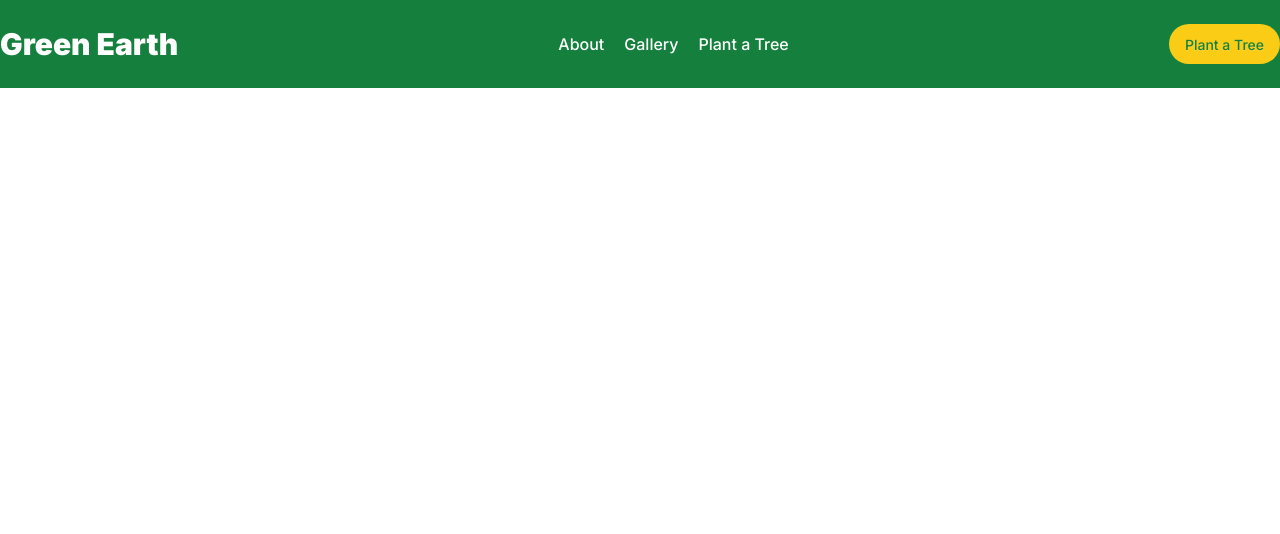
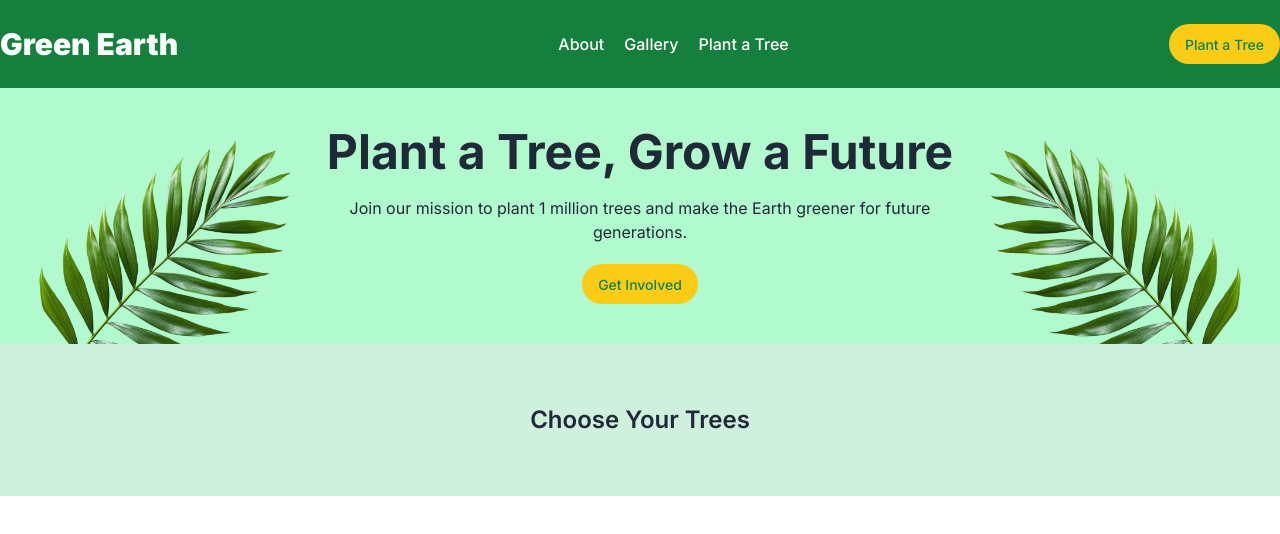
Before and after one commit to syedshafinahmed/Green-Earth, a plain HTML site: page index.html in a window 1280 px wide. Drawn offline with nearby package versions, Linux system fonts and the light colour scheme.

Commit message:
added banner

```diff
--- a/index.html
+++ b/index.html
@@ -25,5 +25,20 @@
             <div><button class="btn text-[#15803D] bg-[#FACC15] font-medium rounded-full border-none shadow-none">Plant a Tree</button></div>
         </nav>
     </header>
+
+    <section class="flex justify-evenly bg-[#b0face] pt-8">
+        <img class="hidden md:block w-1/4" src="assets/hero-leaf1.png" alt="">
+        <div class="flex flex-col justify-center items-center space-y-5">
+            <h1 class="text-[#1F2937] font-bold text-center text-2xl md:text-5xl">Plant a Tree, Grow a Future</h1>
+            <p class="text-[#1F2937] text-sm md:text-base text-center px-20 md:px-0">Join our mission to plant 1 million trees and
+                make the Earth greener for future generations.</p>
+            <div class="pb-8"><button
+                    class="btn text-[#15803D] bg-[#FACC15] font-medium rounded-full border-none shadow-none">Get
+                    Involved</button></div>
+        </div>
+        <img class="hidden md:block w-1/4" src="assets/hero-leaf2.png" alt="">
+    </section>
+
+    <p class="font-semibold text-2xl text-[#1F2937] text-center py-15 bg-[#CFF0DC]">Choose Your Trees</p>
 </body>
 </html>
```
